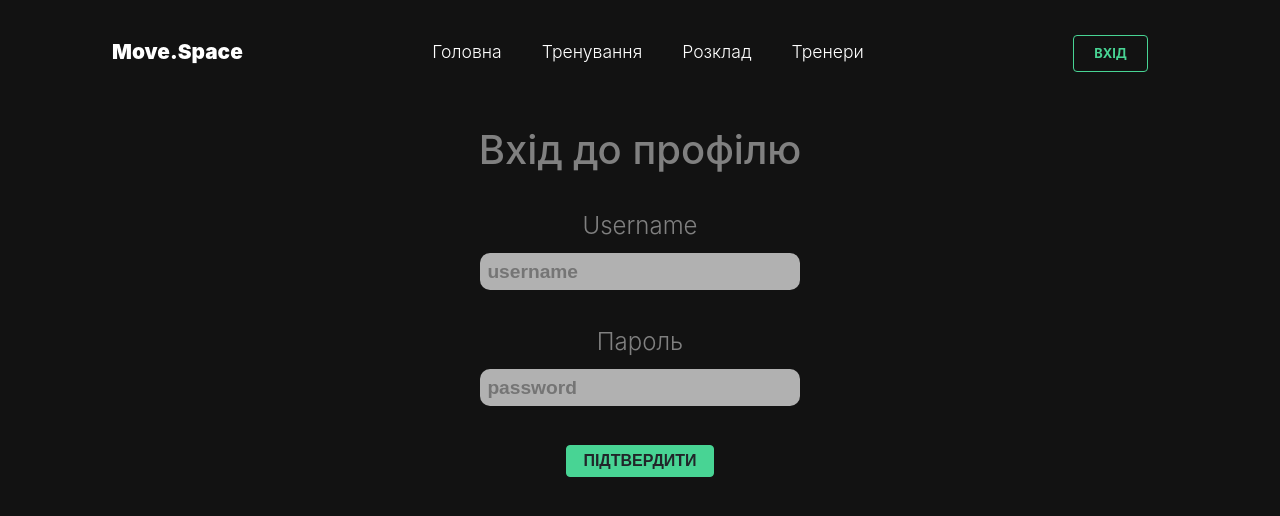
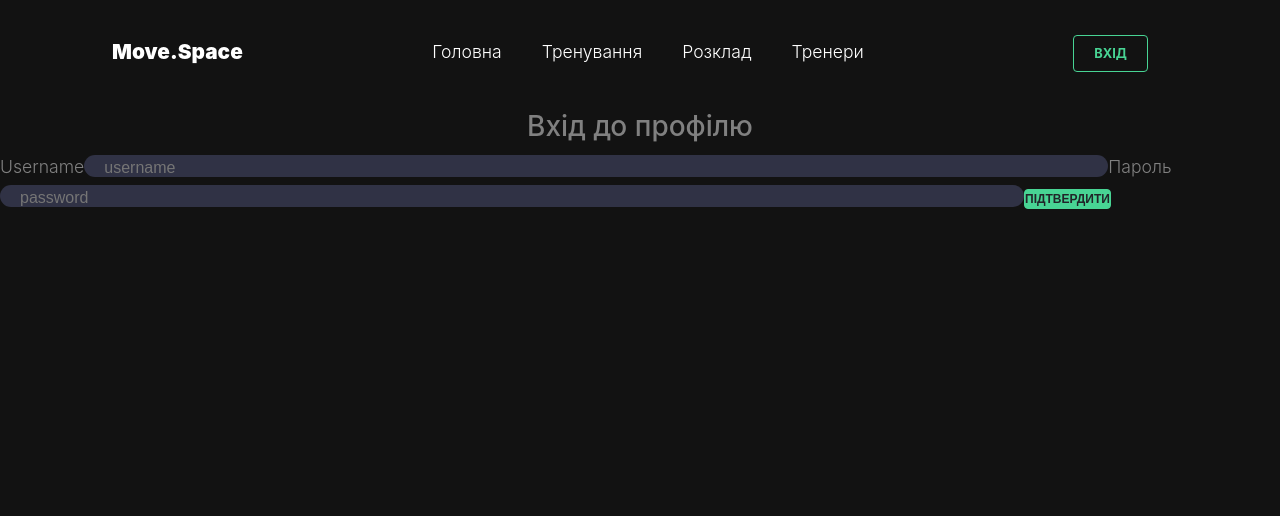
Before and after one commit to nikwhoa/move-space, a React (Create React App) app in the folder client/: page /login in a window 1280 px wide. Shown: the top 516 px of the page. Built offline with nearby package versions, Linux system fonts and the light colour scheme; no server answers.

Commit message:
styling create-user form

```diff
--- a/client/src/components/admin/createUser/CreateUser.jsx
+++ b/client/src/components/admin/createUser/CreateUser.jsx
@@ -14,7 +14,9 @@ const CreateUser = () => {
 
     const generatePassword = () => {
         const length = 8;
-        const charset = 'abcdefghijklmnopqrstuvwxyzABCDEFGHIJKLMNOPQRSTUVWXYZ0123456789';
+        // eslint-disable-next-line operator-linebreak
+        const charset =
+            'abcdefghijklmnopqrstuvwxyzABCDEFGHIJKLMNOPQRSTUVWXYZ0123456789';
         let retVal = '';
         // eslint-disable-next-line no-plusplus
         for (let i = 0, n = charset.length; i < length; ++i) {
@@ -46,45 +48,53 @@ const CreateUser = () => {
     return (
         <div>
             <h1>Створити користувача</h1>
-            <form>
+            <form className='create-user-form'>
+                <div className='input-container'>
                     <label className='label'>
-                    Ім&apos;я користувача
                         <input
                             type='text'
-                        placeholder='username'
+                            placeholder="Ім'я користувача"
                             className='form-input'
                             autoComplete='username'
                             onChange={(e) => setUsername(e.target.value)}
                             value={username}
                         />
                     </label>
+                </div>
+                <div className='input-container'>
                     <label className='label'>
-                    Пароль
-                    <br />
                         <input
                             type='password'
-                        placeholder='password'
+                            placeholder='Пароль'
                             className='form-input pass-input'
                             autoComplete='new-password'
                             onChange={(e) => setPassword(e.target.value)}
                             value={password}
                         />
-                    <button type='button' className='btn btn-primary btn-block create-password' onClick={generatePassword}>Створити</button>
+                        <button
+                            type='button'
+                            className='btn btn-primary btn-block create-password'
+                            onClick={generatePassword}
+                        >
+                            Створити
+                        </button>
                     </label>
+                </div>
+                <div className='input-container'>
                     <label className='label'>
-                    Электронна пошта
                         <input
                             type='email'
-                        placeholder='email'
+                            placeholder='Электронна пошта'
                             className='form-input'
                             autoComplete='email'
                             onChange={(e) => setEmail(e.target.value)}
                             value={email}
                         />
                     </label>
+                </div>
                 <button
                     type='submit'
-                    className='btn btn-primary btn-block'
+                    className='btn btn-primary btn-block create-user-btn'
                     onClick={(e) => handleSubmit(e)}
                 >
                     Підтвердити
--- a/client/src/components/admin/createUser/create-user.scss
+++ b/client/src/components/admin/createUser/create-user.scss
@@ -1,7 +1,47 @@
+.create-user-form {
+    background-color: #15172b;
+    margin: 2rem auto;
+    border-radius: 20px;
+    box-sizing: border-box;
+    // height: 500px;
+    padding: 5px 10px;
+    max-width: 420px;
+    width: 100%;
+}
+.create-user-btn {
+    padding: .6rem 1rem;
+}
+.input-container {
+    height: 40px;
+    position: relative;
+    width: 100%;
+    margin: 2.5rem 0;
+}
+
+.form-input {
+    background-color: #303245;
+    border-radius: 12px;
+    border: 0;
+    box-sizing: border-box;
+    color: #eee;
+    font-size: 1rem;
+    height: 100%;
+    outline: 0;
+    padding: 4px 20px 0;
+    width: 80%;
+}
+
 .create-password {
+    display: block;
+    position: absolute;
+    right: 40px;
+    width: 120px;
+    bottom: 0px;
+    height: 40px;
     font-size: 0.8rem !important;
     padding: 0.2rem 0.4rem !important;
 }
+
 // .pass-input {
 //     display: inline-block;
 // }
--- a/client/src/components/register/register-page.scss
+++ b/client/src/components/register/register-page.scss
@@ -1,34 +1,34 @@
-h1 {
-    font-size: 2.5rem !important;
-}
-form {
-    font-size: 1.5rem !important;
-    width: 90%;
-    padding: 1rem 0 !important;
-    margin: 0 auto !important;
-    display: block;
-    text-align: center;
-    label {
-        margin: 2rem 0 !important;
-        display: block;
-        input {
-            padding: .4rem !important;
-            margin: .4rem auto !important;
-            display: block;
-            width: 50%;
-            background: rgb(177, 177, 177);
-            border-radius: 10px;
-            color: rgb(219, 219, 219);
-            font-weight: bold;
-            font-size: 1.2rem;
-            border: 1px solid transparent;
-        }
-    }
-    button {
-        padding: .2rem 1rem !important;
-        font-size: 1rem !important;
-    }
-    @media (min-width: 768px) {
-        width: 50%;
-    }
-}
+// h1 {
+//     font-size: 2.5rem !important;
+// }
+// form {
+//     font-size: 1.5rem !important;
+//     width: 90%;
+//     padding: 1rem 0 !important;
+//     margin: 0 auto !important;
+//     display: block;
+//     text-align: center;
+//     label {
+//         margin: 2rem 0 !important;
+//         display: block;
+//         input {
+//             padding: .4rem !important;
+//             margin: .4rem auto !important;
+//             display: block;
+//             width: 50%;
+//             background: rgb(177, 177, 177);
+//             border-radius: 10px;
+//             color: rgb(219, 219, 219);
+//             font-weight: bold;
+//             font-size: 1.2rem;
+//             border: 1px solid transparent;
+//         }
+//     }
+//     button {
+//         padding: .2rem 1rem !important;
+//         font-size: 1rem !important;
+//     }
+//     @media (min-width: 768px) {
+//         width: 50%;
+//     }
+// }
```
Lines whose indentation alone changed are shown as unchanged.
